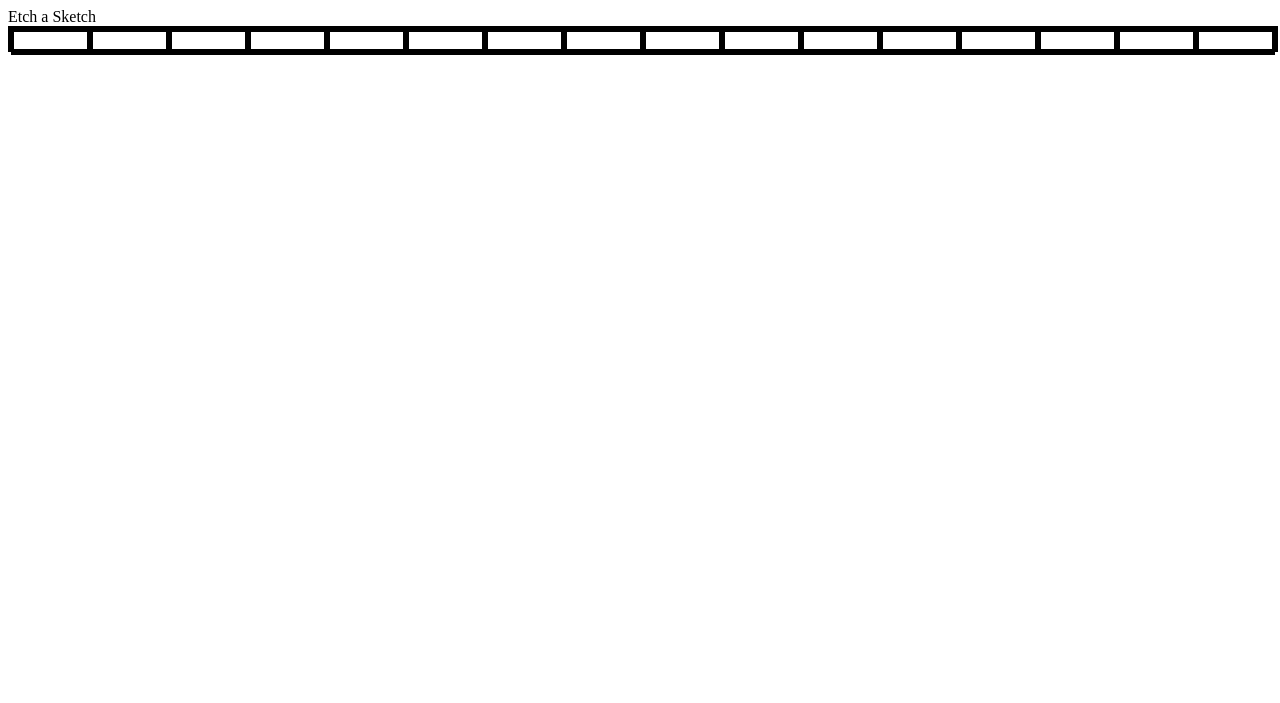
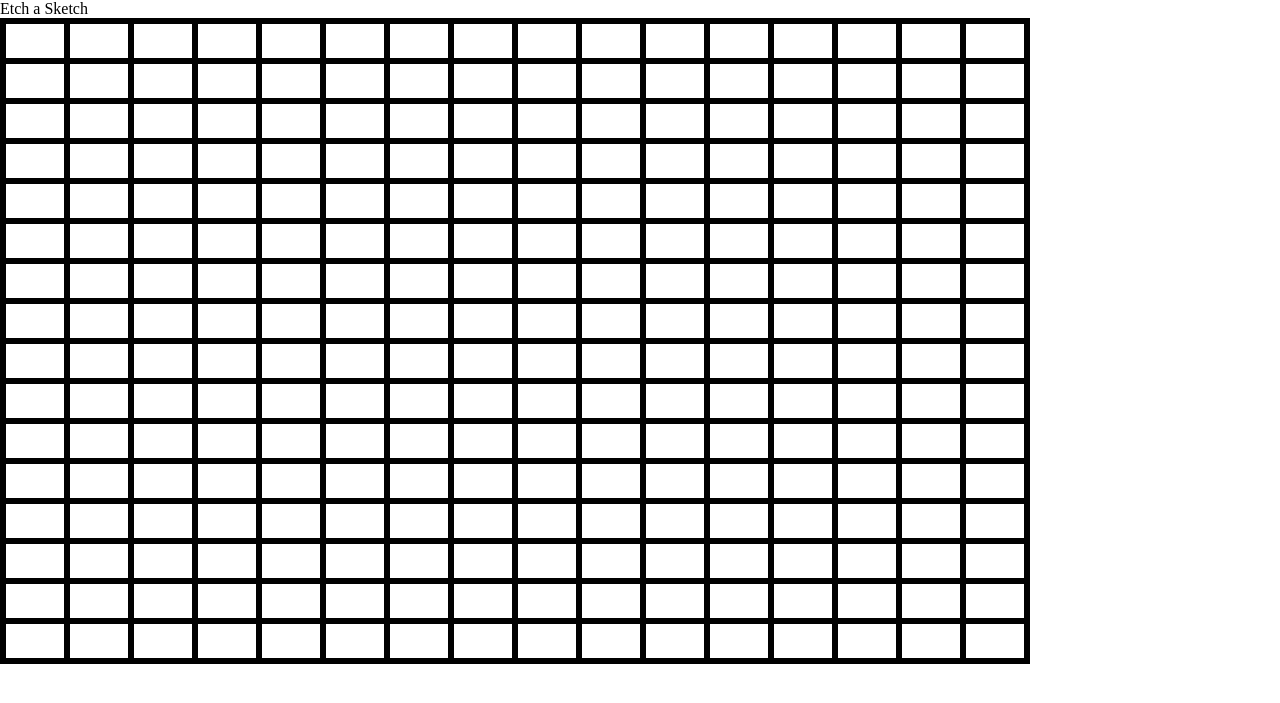
Before and after one commit to rsingh954/Etch-a-Sketch, a PHP site: page / in a window 1280 px wide. Shown: the top 703 px of the page. Run offline with PHP 8.4, Linux system fonts and the light colour scheme.

Commit message:
Grid is working but still a lot of bugs

```diff
--- a/index.html
+++ b/index.html
@@ -13,9 +13,10 @@
 </head>
 
 <body>
-<div id = 'container'>
+<div id = 'container' class = 'container'>
 
 </div>
+
 
 
 <script src="script.js"> </script>
--- a/script.js
+++ b/script.js
@@ -1,13 +1,14 @@
 const div = document.getElementById('container');
-
 let rows = document.getElementsByClassName('row');
-
+let body = document.getElementsByTagName('body');
 function gridRow(rowNum) {
-    for(i =0; i < rowNum; i++){
+    for(i =0; i < rowNum*rowNum; i++){
         let createRow = document.createElement('div');
         div.appendChild(createRow);
         createRow.className = 'row';
+        div.style.gridTemplateColumns = `repeat(${rowNum}, 1fr)`;
     }
 }
 
+
 gridRow(16);
--- a/style.css
+++ b/style.css
@@ -1,14 +1,17 @@
 #container{
     border-style: solid;
-    display: flex;
-    height: 20px;
-    width: 100%;
+    display: grid;
+    height: 80vh;
+    width: 80vw;
 }
+
 
 .row{
     border-style: solid;
-    height: 100%;
-    width: 100%;
     overflow: hidden;
+}
 
+
+body{
+    margin: 0;
 }
```
